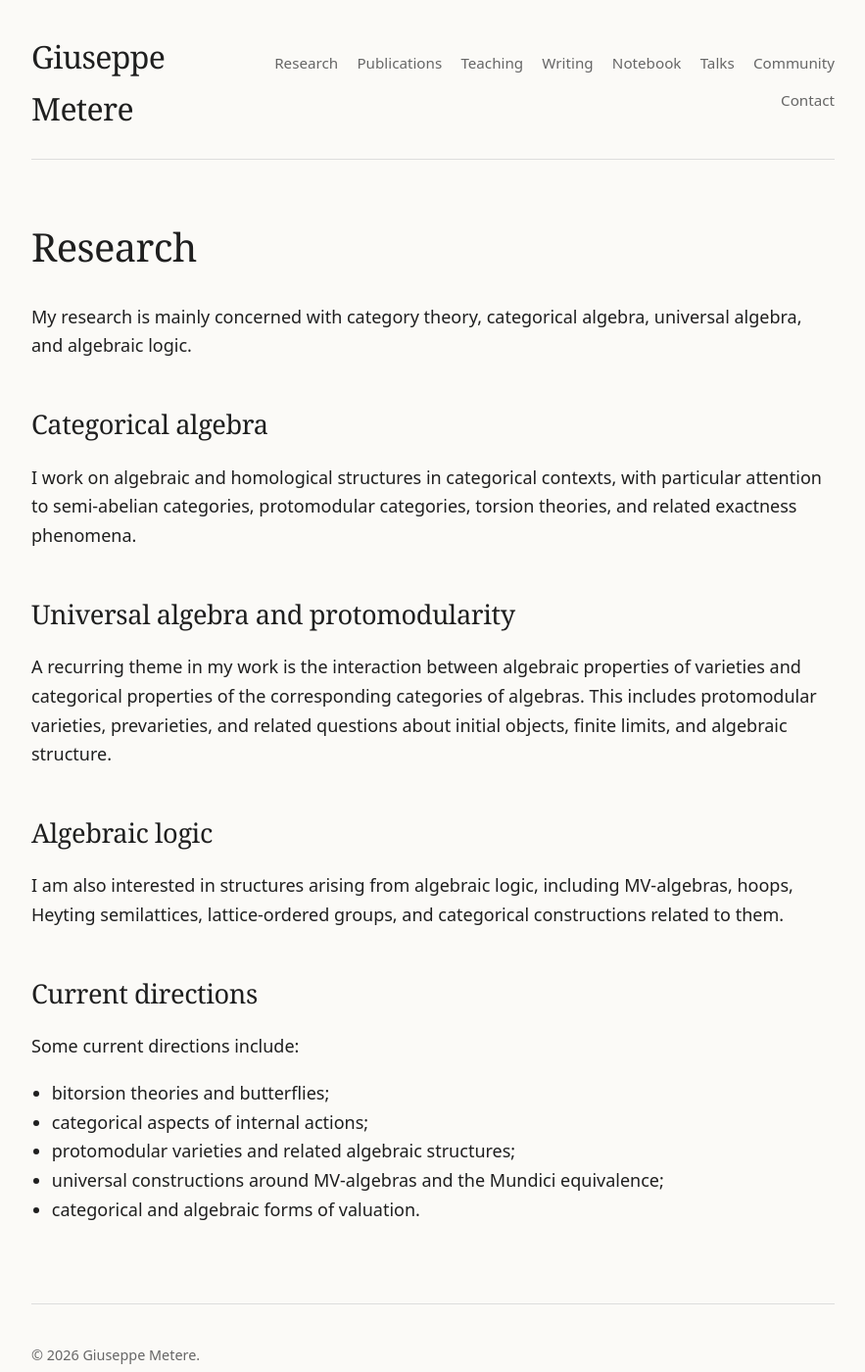
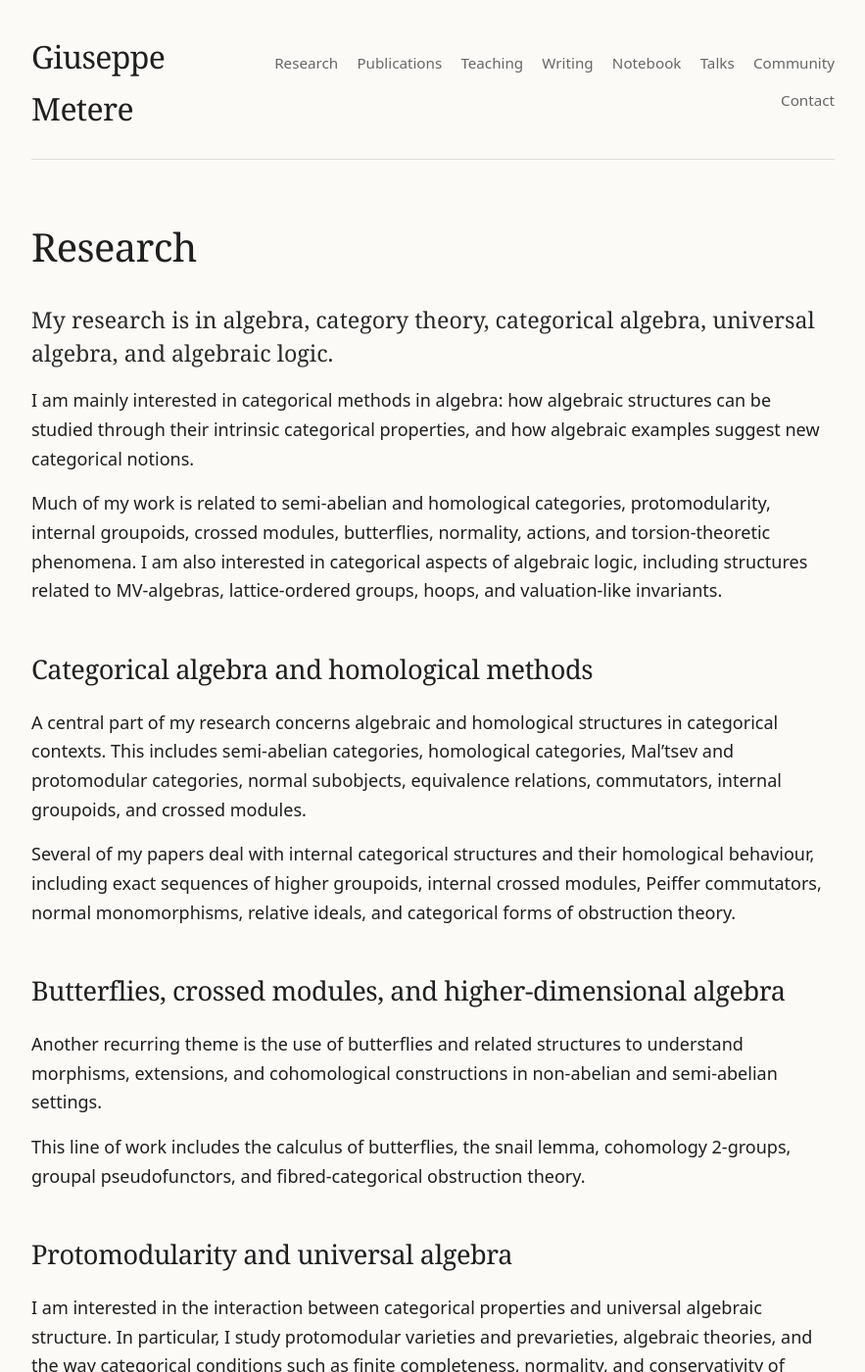
Before and after one commit to gmetere/gmetere.github.io, a Jekyll site: the page built from research.md, in a window 1280 px wide and 1400 px high. Shown: the whole window at 98% size, without its empty margins (198-1081 px from the left). Built offline with Jekyll 4.4.1, drawn with Linux system fonts in a browser that asks for light colours; some of the changed text lies outside the part shown.

Commit message:
Update research.md

```diff
--- a/research.md
+++ b/research.md
@@ -4,35 +4,71 @@ title: Research
 permalink: /research/
 ---
 
-My research is mainly concerned with category theory, categorical algebra,
-universal algebra, and algebraic logic.
+<p class="lead">
+My research is in algebra, category theory, categorical algebra, universal
+algebra, and algebraic logic.
+</p>
 
-## Categorical algebra
+I am mainly interested in categorical methods in algebra: how algebraic
+structures can be studied through their intrinsic categorical properties,
+and how algebraic examples suggest new categorical notions.
 
-I work on algebraic and homological structures in categorical contexts,
-with particular attention to semi-abelian categories, protomodular
-categories, torsion theories, and related exactness phenomena.
+Much of my work is related to semi-abelian and homological categories,
+protomodularity, internal groupoids, crossed modules, butterflies,
+normality, actions, and torsion-theoretic phenomena. I am also interested
+in categorical aspects of algebraic logic, including structures related
+to MV-algebras, lattice-ordered groups, hoops, and valuation-like
+invariants.
 
-## Universal algebra and protomodularity
+## Categorical algebra and homological methods
 
-A recurring theme in my work is the interaction between algebraic
-properties of varieties and categorical properties of the corresponding
-categories of algebras. This includes protomodular varieties,
-prevarieties, and related questions about initial objects, finite limits,
-and algebraic structure.
+A central part of my research concerns algebraic and homological
+structures in categorical contexts. This includes semi-abelian categories,
+homological categories, Mal'tsev and protomodular categories, normal
+subobjects, equivalence relations, commutators, internal groupoids, and
+crossed modules.
+
+Several of my papers deal with internal categorical structures and their
+homological behaviour, including exact sequences of higher groupoids,
+internal crossed modules, Peiffer commutators, normal monomorphisms,
+relative ideals, and categorical forms of obstruction theory.
+
+## Butterflies, crossed modules, and higher-dimensional algebra
+
+Another recurring theme is the use of butterflies and related structures
+to understand morphisms, extensions, and cohomological constructions in
+non-abelian and semi-abelian settings.
+
+This line of work includes the calculus of butterflies, the snail lemma,
+cohomology 2-groups, groupal pseudofunctors, and fibred-categorical
+obstruction theory.
+
+## Protomodularity and universal algebra
+
+I am interested in the interaction between categorical properties and
+universal algebraic structure. In particular, I study protomodular
+varieties and prevarieties, algebraic theories, and the way categorical
+conditions such as finite completeness, normality, and conservativity of
+change-of-base functors reflect algebraic phenomena.
 
 ## Algebraic logic
 
-I am also interested in structures arising from algebraic logic,
-including MV-algebras, hoops, Heyting semilattices, lattice-ordered
-groups, and categorical constructions related to them.
+Part of my recent work concerns algebraic and categorical structures
+arising from logic, especially MV-algebras, hoops, Heyting semilattices,
+lattice-ordered groups, and related categorical constructions.
 
-## Current directions
+I am particularly interested in universal properties, evaluation-like
+invariants, and the categorical meaning of classical algebraic
+representations such as the Mundici equivalence.
 
-Some current directions include:
+## Research projects and affiliations
 
-- bitorsion theories and butterflies;
-- categorical aspects of internal actions;
-- protomodular varieties and related algebraic structures;
-- universal constructions around MV-algebras and the Mundici equivalence;
-- categorical and algebraic forms of valuation.
+I am a member of GNSAGA, the National Research Group in algebraic
+structures and combinatorial geometry of INdAM.
+
+I am a co-founder and member of the steering committee of ItaCa, the
+Italian community of category theorists, which runs seminars, workshops,
+online courses, and other scientific activities.
+
+In 2023 I was head of the Palermo research unit of the PRIN PNRR project
+“Quantum Models for Logic, Computation and Natural Processes”.
```
